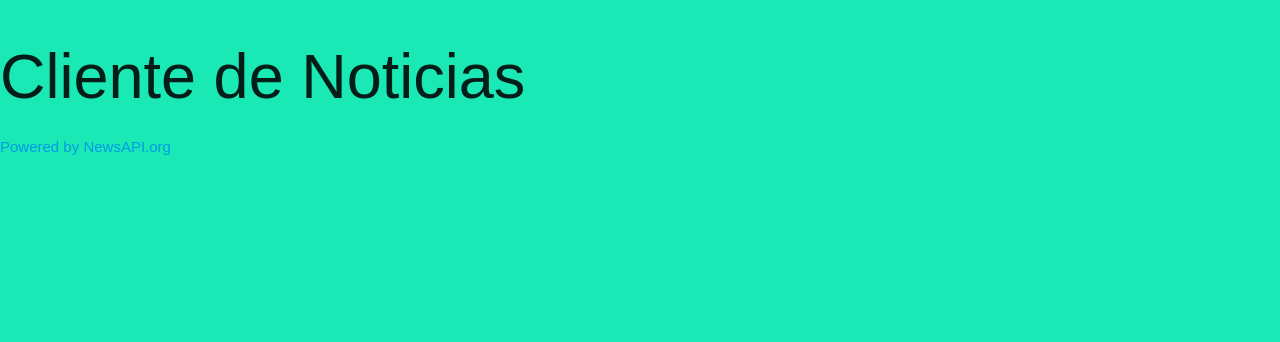
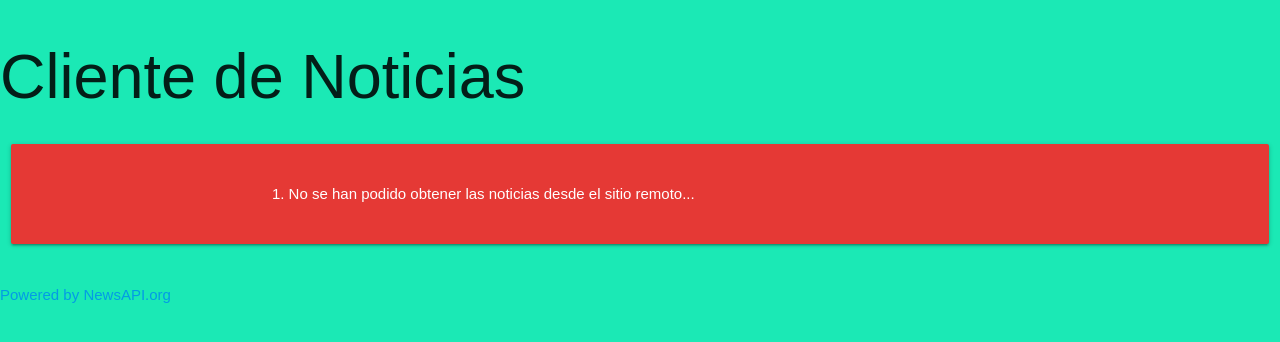
Before and after one commit to fenix15100/react-client-open-news-api, a React (Create React App) app: page / in a window 1280 px wide. Shown: the top 342 px of the page. Built offline with nearby package versions, Linux system fonts and the light colour scheme; no server answers.

Commit message:
Add AlertError Component

```diff
--- a/src/App.js
+++ b/src/App.js
@@ -1,6 +1,6 @@
 import React,{ Component,Fragment } from 'react';
 import Footer from './components/Footer'
-
+import AlertError from './components/AlertError'
 
 class App extends Component {
   constructor(props) {
@@ -19,7 +19,8 @@ class App extends Component {
       if(data.status!=='ok') throw new Error(`${data.code} ${data.message}`);
 
       this.setState({
-        news:[...data.articles]
+        news:[...data.articles],
+        error:false
       })
 
     })
@@ -33,19 +34,21 @@ class App extends Component {
 
   getNewsFromRemote = async () =>{
 
-    const endpoint = `https://newsapi.org/v2/top-headlines?country=us&category=business&apKey=${process.env.REACT_APP_TOKEN_NEWS_API}`;
+    const endpoint = `https://newsapi.org/v2/top-headlines?country=us&category=business&apiKey=${process.env.REACT_APP_TOKEN_NEWS_API}`;
     let response = await fetch(endpoint);
     let data = await response.json();
     return data
 
   }
 
-
-
   render() {
     return (
       <Fragment>
         <h1>Cliente de Noticias</h1>
+
+        {this.state.error
+        ?<AlertError errors={['No se han podido obtener las noticias desde el sitio remoto...']}/>
+        :null}
 
         <Footer/>
       </Fragment>
--- /dev/null
+++ b/src/components/AlertError.css
@@ -0,0 +1,8 @@
+.icon_style{
+    position: absolute;
+    right: 10px;
+    top: 10px;
+    font-size: 20px;
+    color: white;
+    cursor:pointer;
+  }
--- /dev/null
+++ b/src/components/AlertError.js
@@ -0,0 +1,28 @@
+import React from 'react';
+import './AlertError.css';
+
+const AlertError = ({errors}) => {
+
+
+
+    return (
+        <div className="row" id="alert_box">
+            <div className="col s12 m12">
+                <div className="card red darken-1">
+                    <div className="row">
+                        <div className="col s12 m10">
+                            <div className="card-content white-text">
+                                <ol>
+                                {errors.map((error) => (<li>{error}</li>))}
+                                </ol>
+                            </div>
+                        </div>
+                    </div>
+                </div>
+            </div>
+        </div>
+
+    );
+}
+
+export default AlertError;
```
Also changed, not shown: src/index.css (line endings or trailing spaces).
